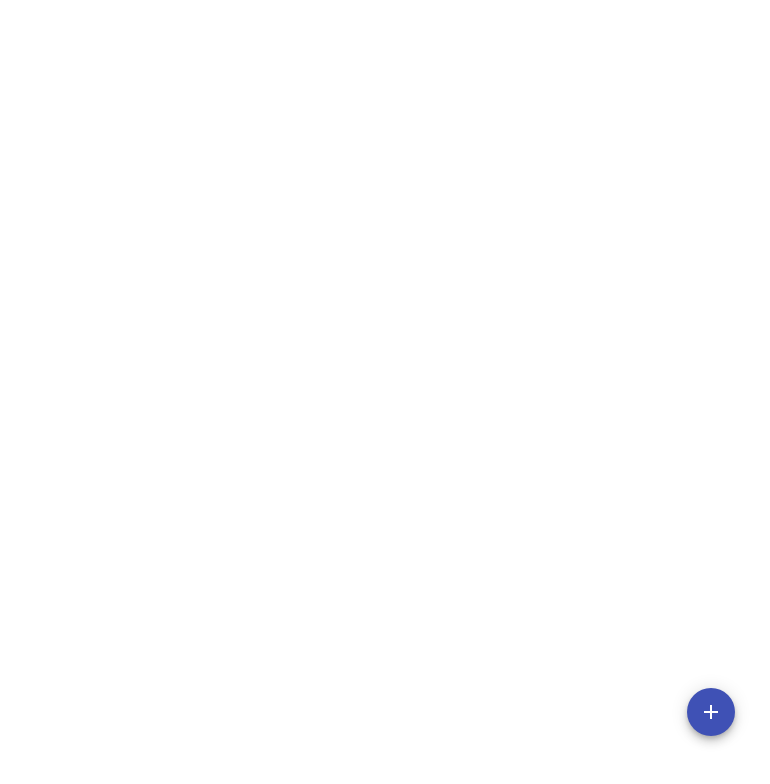
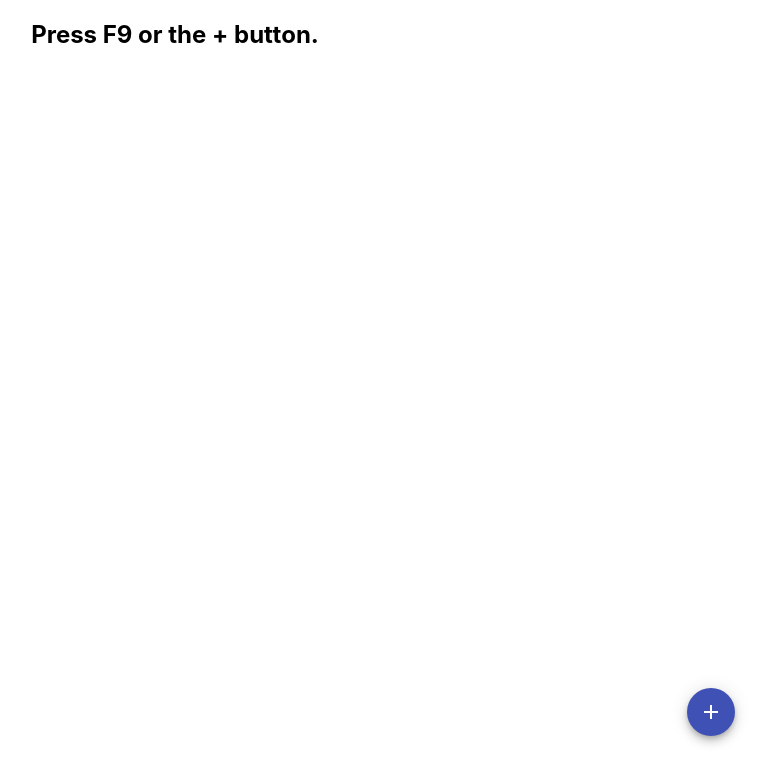
Before and after one commit to nirajpandey034/icm-ticketing-tool, a React (Create React App) app: page / in a window 1280 px wide. Shown: the top 784 px of the page, without its empty margins (465-1235 px from the left). Built offline with nearby package versions, Linux system fonts and the light colour scheme.

Commit message:
first commit

```diff
--- a/src/Components/Dashboard.js
+++ b/src/Components/Dashboard.js
@@ -33,6 +33,7 @@ export default function Dashboard() {
       })
     return (
             <div>
+                <h2>Press F9 or the + button.</h2>
                 <TicketModal openModal={openModal} closeModal={()=>{setOpenModal(!openModal)}}/>
                 <div className={classes.root}>
                     <Fab size="medium" color="primary" aria-label="create ticket">
```
